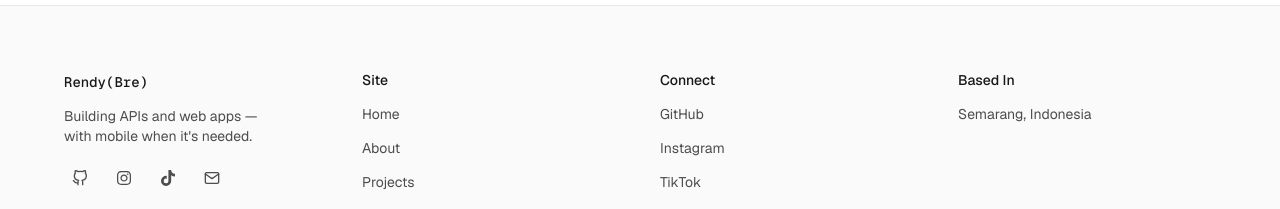
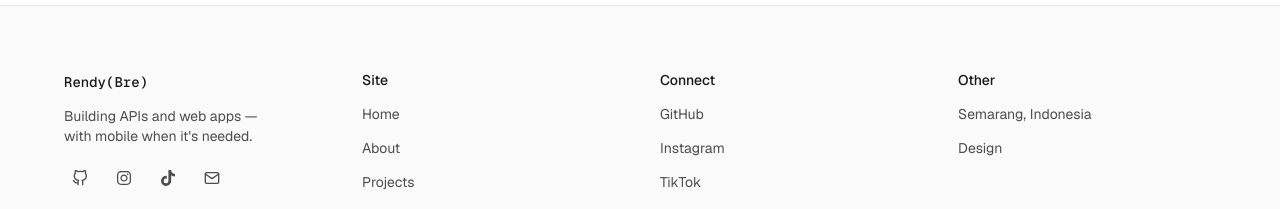
Before and after one commit to userrrrnn77/rensporto, a React (Vite) app: page /about in a window 1280 px wide. Shown: the part 1856-2065 px from the top of the page. Built offline with nearby package versions, Linux system fonts and the light colour scheme; no server answers.

Commit message:
feat: update design.md

```diff
--- a/src/constants/footer.ts
+++ b/src/constants/footer.ts
@@ -40,11 +40,16 @@ export const FOOTER_COLUMNS: FooterColumn[] = [
     ],
   },
   {
-    title: "Based In",
+    title: "Other",
     links: [
       {
         label: "Semarang, Indonesia",
         href: "https://maps.app.goo.gl/R7bJsTRRDBAsVo978",
+        external: true,
+      },
+      {
+        label: "Design",
+        href: "/design.md",
         external: true,
       },
     ],
```
